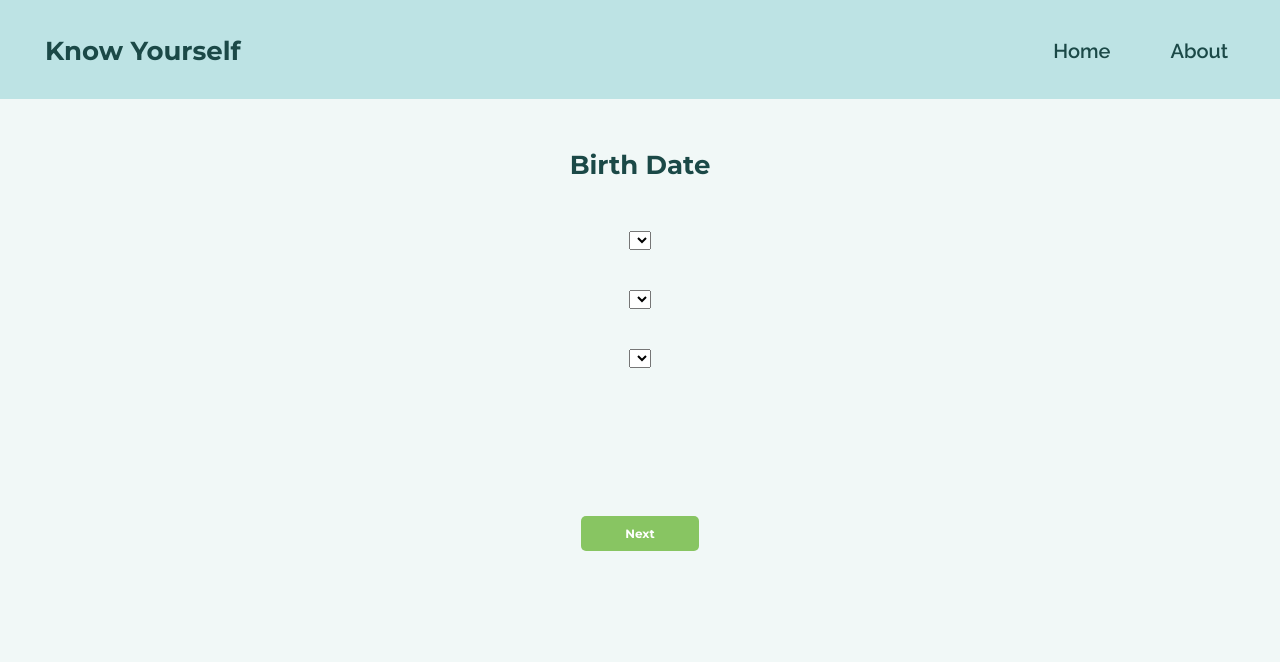
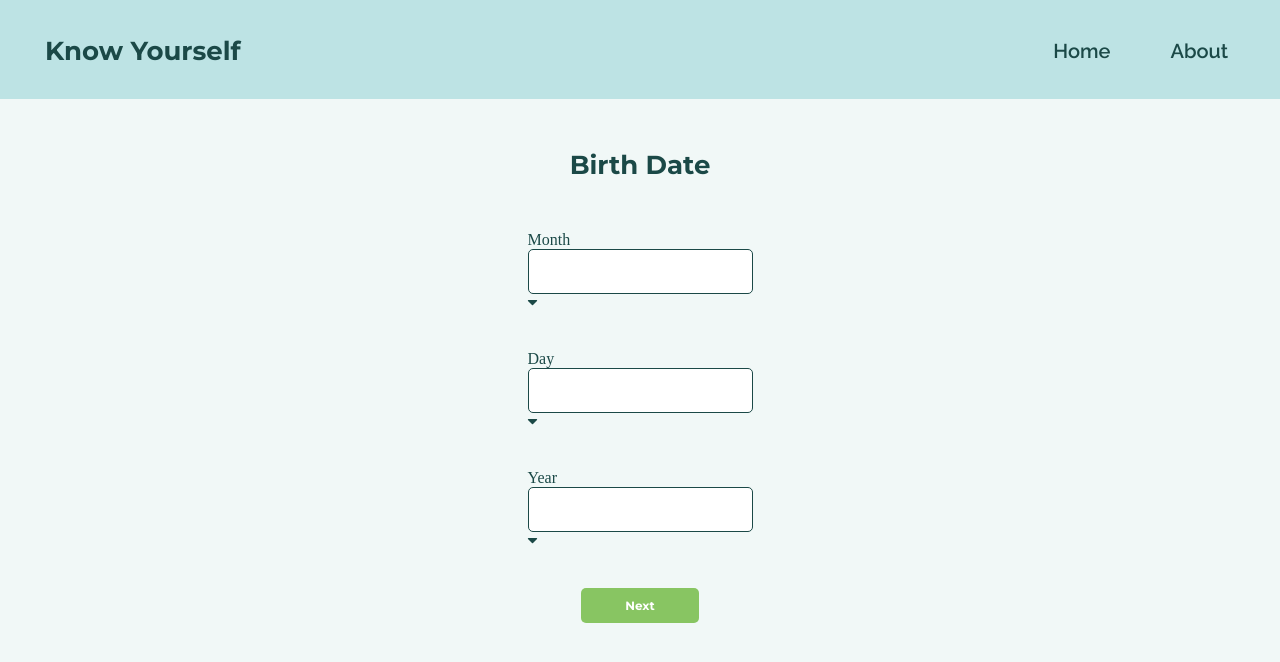
Before and after one commit to GabrielSSRibeiro/KnowYourself-frontend, a React (Create React App) app: page /birth-date in a window 1280 px wide. Shown: the top 662 px of the page. Built offline with nearby package versions, Linux system fonts and the light colour scheme.

Commit message:
fixed overall bugs and pre select comp commit

```diff
--- a/src/components/Button/index.js
+++ b/src/components/Button/index.js
@@ -2,14 +2,13 @@ import React from "react";
 
 import "./styles.css";
 
-function Button({ size, color, text, onClick, isDisabled, className, key }) {
+function Button({ size, color, text, onClick, isDisabled, className }) {
   return (
     <div
-      key={key}
       className={`Button-container
       Button-${size} Button-${color}
       ${isDisabled && "Button-disabled"} ${className}`}
-      onClick={!isDisabled && onClick}
+      onClick={!isDisabled ? onClick : () => {}}
     >
       <span>{text}</span>
     </div>
--- a/src/components/CheckInput/index.js
+++ b/src/components/CheckInput/index.js
@@ -2,10 +2,9 @@ import React from "react";
 
 import "./styles.css";
 
-function CheckInput({ onClick, className, isSelected, key }) {
+function CheckInput({ onClick, className, isSelected }) {
   return (
     <div
-      key={key}
       onClick={onClick}
       className={`CheckInput-container
       ${className}
--- a/src/components/RadioInput/index.js
+++ b/src/components/RadioInput/index.js
@@ -2,13 +2,9 @@ import React from "react";
 
 import "./styles.css";
 
-function RadioInput({ onClick, className, isSelected, key }) {
+function RadioInput({ onClick, className, isSelected }) {
   return (
-    <div
-      key={key}
-      onClick={onClick}
-      className={`RadioInput-container ${className}`}
-    >
+    <div onClick={onClick} className={`RadioInput-container ${className}`}>
       {isSelected && <div className="innerCircle" />}
     </div>
   );
--- a/src/components/Select/index.js
+++ b/src/components/Select/index.js
@@ -2,10 +2,19 @@ import React from "react";
 
 import "./styles.css";
 
-function Select({ text, className, key }) {
+function Select({ label, value, options, className, ...rest }) {
   return (
-    <div key={key} className={`Select-container ${className}`}>
-      <select>{text}</select>
+    <div className={`Select-container ${className}`}>
+      <label>{label}</label>
+      <select value={value} type="text" {...rest}>
+        <option disabled hidden />
+        {options.map((option) => (
+          <option key={option} value={option}>
+            {option}
+          </option>
+        ))}
+      </select>
+      <i className="fas fa-caret-down"></i>
     </div>
   );
 }
--- a/src/components/Select/styles.css
+++ b/src/components/Select/styles.css
@@ -0,0 +1,31 @@
+.Select-container {
+  display: flex;
+  flex-direction: column;
+  align-items: flex-start;
+  justify-content: center;
+}
+
+.Select-container select {
+  width: 225px;
+  height: 45px;
+  padding: 11px 16px 12px;
+  border-radius: 5px;
+  border: solid 1px #1b4947;
+  background-color: #ffffff;
+  appearance: none;
+}
+
+select:after {
+  position: absolute;
+  content: "";
+  top: 14px;
+  right: 10px;
+  width: 0;
+  height: 0;
+  border: 6px solid transparent;
+  border-color: #fff transparent transparent transparent;
+}
+
+.Select-container select option {
+  background-color: #ffffff;
+}
--- a/src/components/TextInput/index.js
+++ b/src/components/TextInput/index.js
@@ -8,17 +8,16 @@ function TextInput({
   errorMessage,
   results,
   className,
-  key,
   ...rest
 }) {
   return (
-    <div key={key} className={`TextInput-container ${className}`}>
+    <div className={`TextInput-container ${className}`}>
       <label>{label}</label>
       <main>
         <input
           type="text"
           placeholder={placeholder}
-          className={results === errorMessage && "text-noResults"}
+          className={results === errorMessage ? "text-noResults" : ""}
           {...rest}
         ></input>
         {results && (
--- a/src/pages/KnowYourself/BirthDate/index.js
+++ b/src/pages/KnowYourself/BirthDate/index.js
@@ -1,4 +1,4 @@
-import React from "react";
+import React, { useState } from "react";
 
 import NaviBar from "../../../components/NaviBar";
 import Button from "../../../components/Button";
@@ -7,7 +7,18 @@ import Select from "../../../components/Select";
 import "./styles.css";
 
 function BirthDate({ history }) {
-  const dateFields = ["Day", "Month", "Year"];
+  const [day, setDay] = useState("");
+  const [month, setMonth] = useState("");
+  const [year, setYear] = useState("");
+
+  const selectFields = [
+    { label: "Month", options: [1, 2, 3], value: month, setValue: setMonth },
+    { label: "Day", options: [1, 2, 3], value: day, setValue: setDay },
+    { label: "Year", options: [1, 2, 3], value: year, setValue: setYear },
+  ];
+  // Array.from(Array(10).keys())
+  // console.log(selectOptions[0][0]);
+  // leap: ((year % 4 == 0) && (year % 100 != 0)) || (year % 400 == 0);
 
   function HandleClick() {
     history.push("/gender");
@@ -19,8 +30,17 @@ function BirthDate({ history }) {
       <h2>Birth Date</h2>
       <form>
         <main>
-          {dateFields.map((field) => (
-            <Select key={field} className="select" text={field} />
+          {selectFields.map((field) => (
+            <Select
+              key={field.label}
+              label={field.label}
+              value={field.value}
+              onChange={(e) => {
+                field.setValue(e.target.value);
+              }}
+              options={field.options}
+              className="birthDate-select"
+            />
           ))}
         </main>
 
--- a/src/pages/KnowYourself/BirthDate/styles.css
+++ b/src/pages/KnowYourself/BirthDate/styles.css
@@ -24,6 +24,6 @@
   justify-content: space-between;
 }
 
-.BirthDate-container > form > main .select {
+.BirthDate-container > form > main .birthDate-select {
   margin-bottom: 40px;
 }
```
